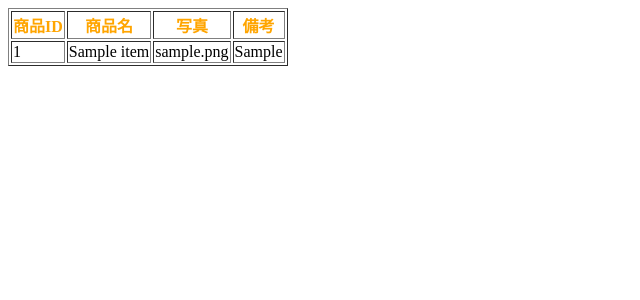
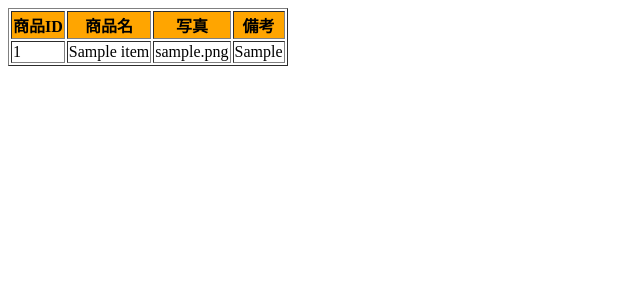
Before and after one commit to mtjune/dbskill, a PHP site: page /get_items.php in a window 1280 px wide. Shown: the top 300 px of the page, without its empty margins (0-640 px from the left). Run offline with PHP 8.4, Linux system fonts and the light colour scheme; tables that the repository leaves empty hold one stand-in row (values such as "Sample post").

Commit message:
mod style.css

```diff
--- a/style.css
+++ b/style.css
@@ -1 +1 @@
-th{color: orange}
+th{background-color: orange}
```
